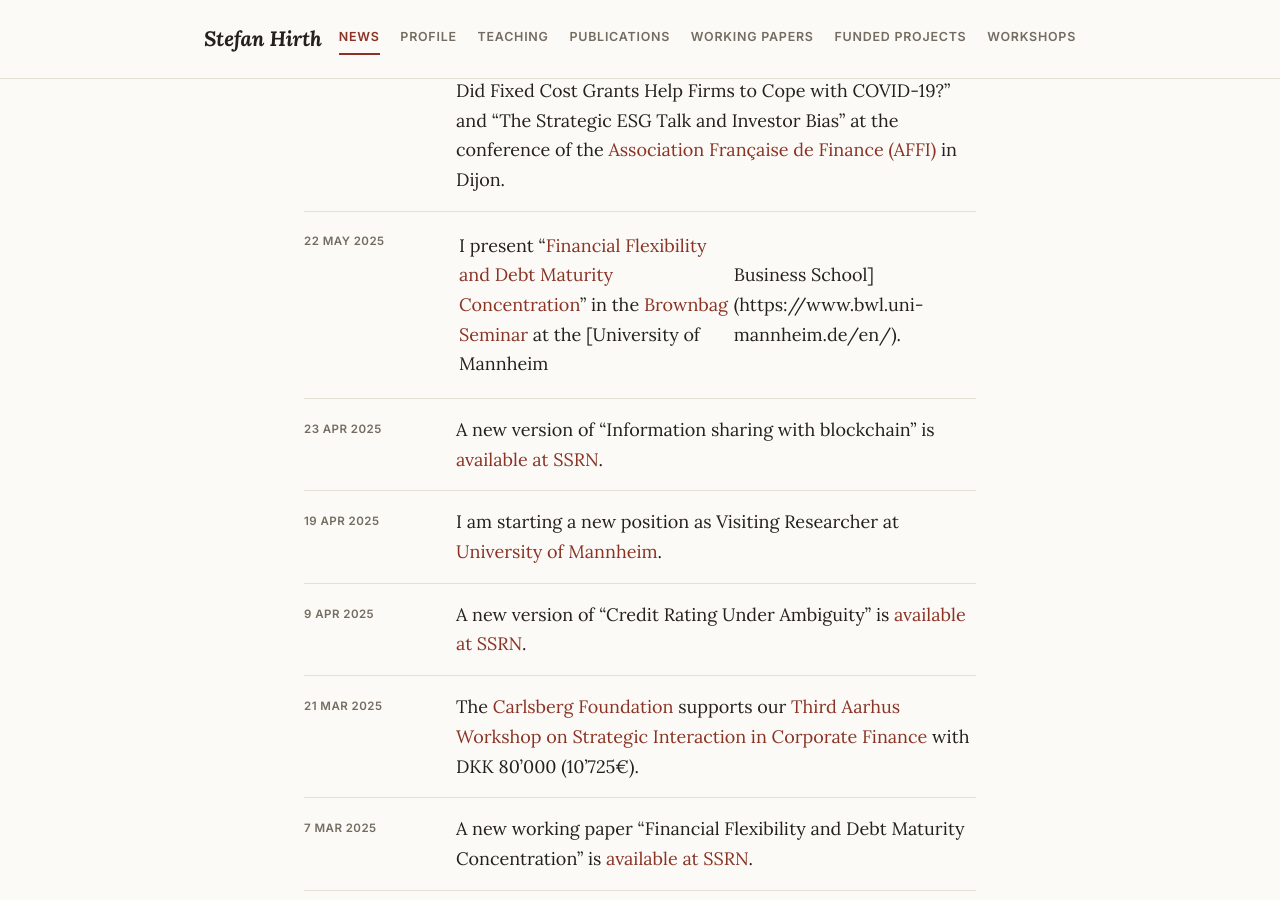
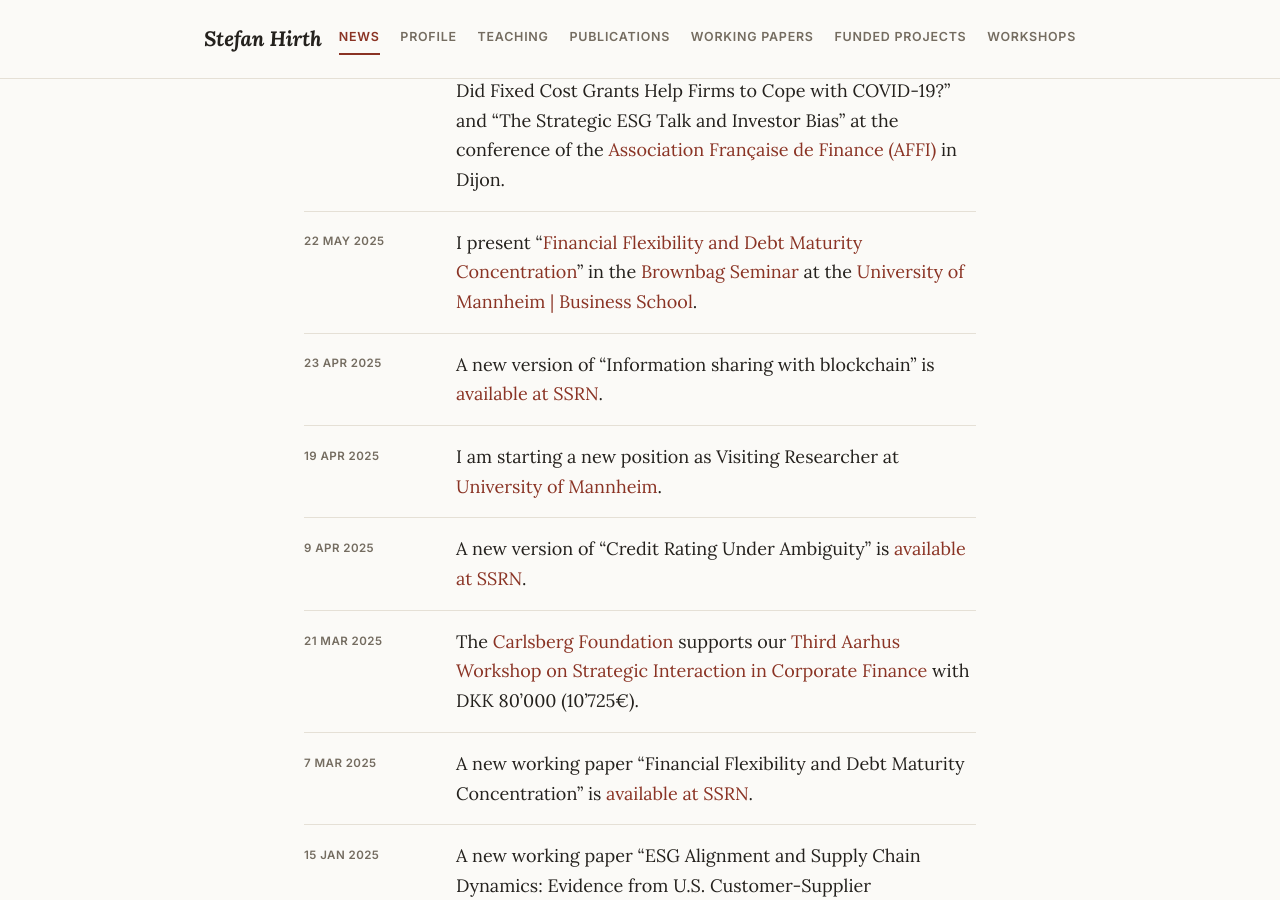
Before and after one commit to esha78/hirth.dk, a Jekyll site: the page built from index.html, in a window 1280 px wide and 900 px high, scrolled down 3513 px. Built offline with Jekyll 4.4.1, drawn with Linux system fonts in a browser that asks for light colours.

Commit message:
Fix broken link in 22 May 2025 news entry
A literal "|" inside the link text "University of Mannheim | Business
School" was being parsed by kramdown as a GFM table delimiter,
turning the whole news item into a garbled two-cell table instead of
a link. Escape the pipe so it renders as plain text.

Co-Authored-By: Claude Sonnet 5 <noreply@anthropic.com>

```diff
--- a/_data/news.yml
+++ b/_data/news.yml
@@ -130,7 +130,7 @@
 
 - date: "22 May 2025"
   text: |-
-    I present "[Financial Flexibility and Debt Maturity Concentration](https://papers.ssrn.com/sol3/papers.cfm?abstract_id=5170117)" in the [Brownbag Seminar](https://www.bwl.uni-mannheim.de/en/research-seminars/brownbag-seminar-ls-corporate-finance-30/) at the [University of Mannheim | Business School](https://www.bwl.uni-mannheim.de/en/).
+    I present "[Financial Flexibility and Debt Maturity Concentration](https://papers.ssrn.com/sol3/papers.cfm?abstract_id=5170117)" in the [Brownbag Seminar](https://www.bwl.uni-mannheim.de/en/research-seminars/brownbag-seminar-ls-corporate-finance-30/) at the [University of Mannheim \| Business School](https://www.bwl.uni-mannheim.de/en/).
 
 - date: "23 Apr 2025"
   text: |-
```
